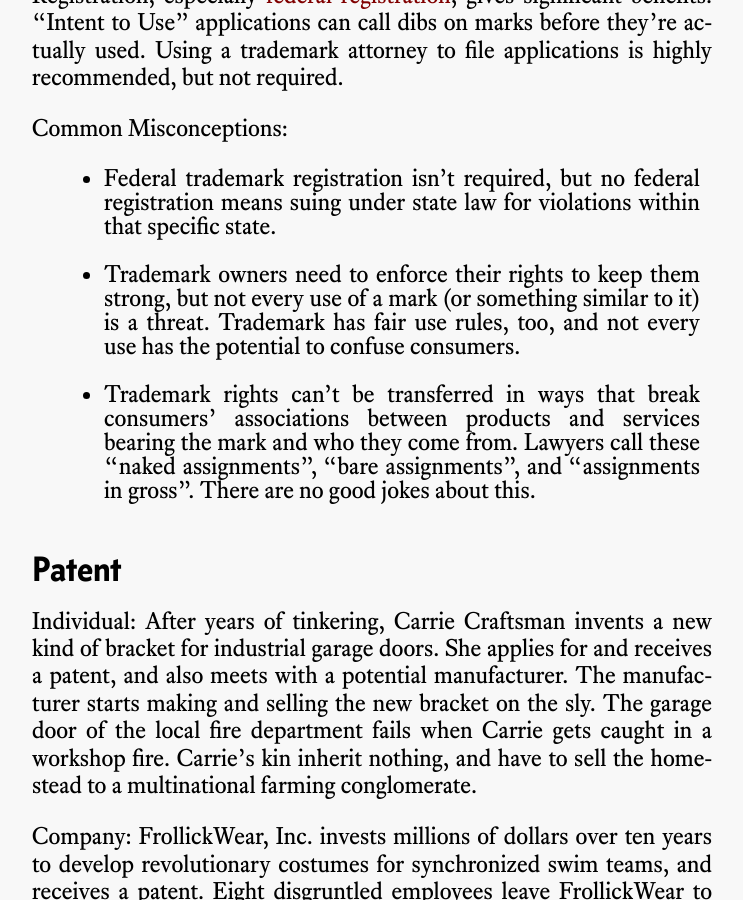
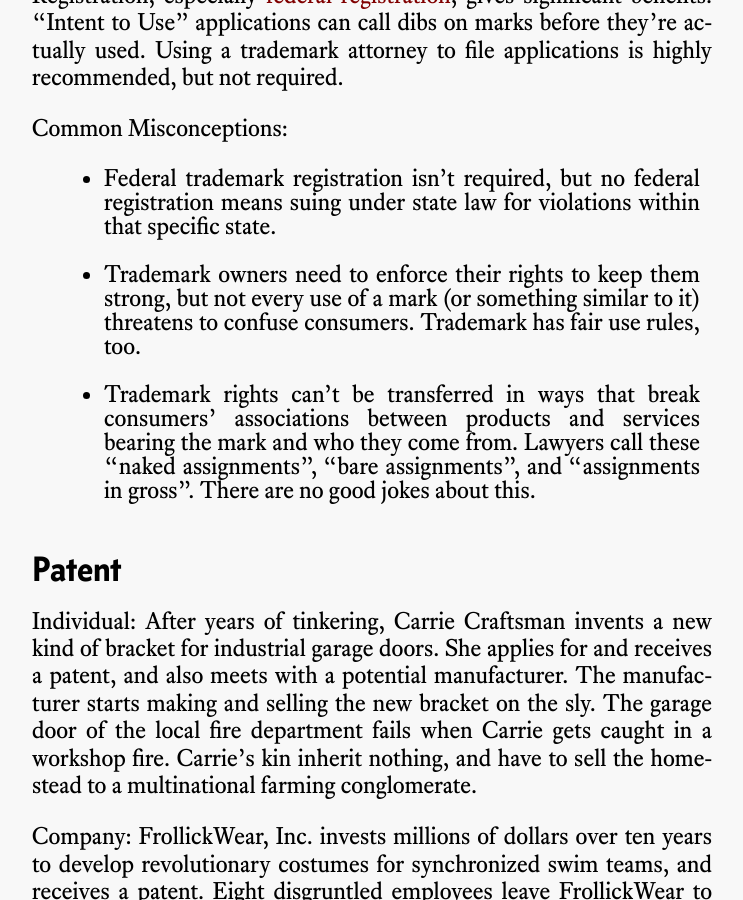
Before and after one commit to kemitchell/fieldguide.kemitchell.com, a Jekyll site: the page built from index.md, in a window 1280 px wide and 900 px high, scrolled down 3187 px. Shown: the whole window, without its empty margins (268-1011 px from the left). Built offline with Jekyll 4.4.1, drawn with Linux system fonts in a browser that asks for light colours.

Commit message:
Clarify trademark misconceptions

```diff
--- a/index.md
+++ b/index.md
@@ -86,7 +86,7 @@
 Common Misconceptions:
 
 - Federal trademark registration isn't required, but no federal registration means suing under state law for violations within that specific state.
-- Trademark owners need to enforce their rights to keep them strong, but not every use of a mark (or something similar to it) is a threat.  Trademark has fair use rules, too, and not every use has the potential to confuse consumers.
+- Trademark owners need to enforce their rights to keep them strong, but not every use of a mark (or something similar to it) threatens to confuse consumers.  Trademark has fair use rules, too.
 - Trademark rights can't be transferred in ways that break consumers' associations between products and services bearing the mark and who they come from.  Lawyers call these "naked assignments", "bare assignments", and "assignments in gross".  There are no good jokes about this.
 
 [USPTO]: https://www.uspto.gov
```
